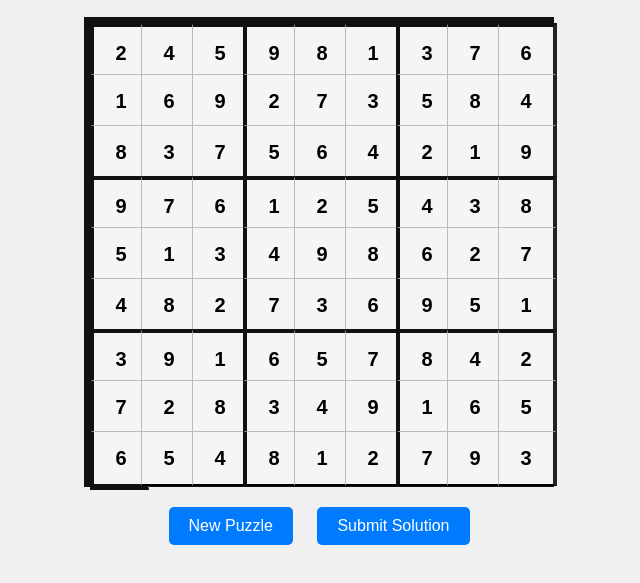
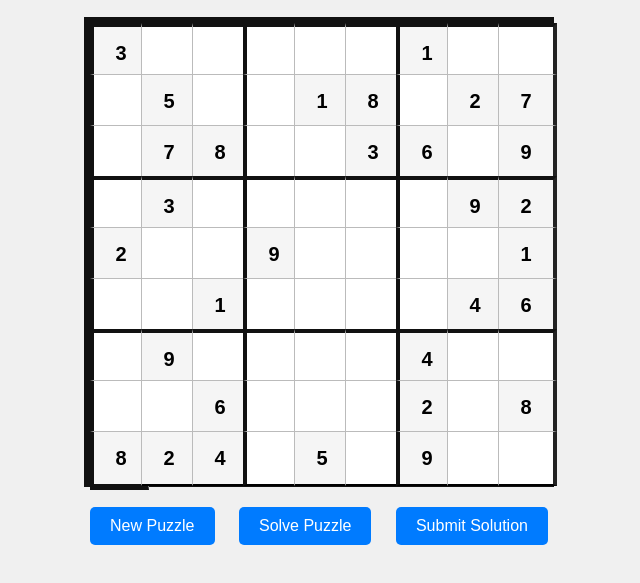
Before and after one commit to yetanotherco/zk_sudoku, a plain HTML site: page frontend/index.html in a window 1280 px wide. Shown: the part 81-664 px from the top of the page, without its empty margins (321-961 px from the left). Drawn offline with Linux system fonts and the light colour scheme.

Commit message:
feat: add random puzzle generator feat: add solve puzzle button

```diff
--- a/frontend/index.html
+++ b/frontend/index.html
@@ -12,6 +12,7 @@
     <div id="sudoku-grid"></div>
     <div class="buttons">
         <button onclick="generateNewPuzzle()">New Puzzle</button>
+        <button onclick="solveCurrentPuzzle()">Solve Puzzle</button>
         <button onclick="submitSolution()">Submit Solution</button>
     </div>
     <div id="response" style="margin-top: 20px;"></div>
--- a/frontend/script.js
+++ b/frontend/script.js
@@ -1,6 +1,83 @@
-// Sample initial puzzle (can be replaced with a real generator)
-// const samplePuzzle = "2...8.3...6..7..84.3.5..2.9...1.54.8.........4.27.6...3.1..7.4.72..4..6...4.1...3";
-const samplePuzzle = "245981376169273584837564219976125438513498627482736951391657842728349165654812793"
+// Store the initial state of the current puzzle.
+let currentPuzzleInitialState = ""; // Will be set by generateNewPuzzle on load
+
+// Helper functions for Sudoku generation
+function shuffleArray(array) {
+    for (let i = array.length - 1; i > 0; i--) {
+        const j = Math.floor(Math.random() * (i + 1));
+        [array[i], array[j]] = [array[j], array[i]];
+    }
+}
+
+function isValidPlacement(board, row, col, num) {
+    // Check row: Ensure number is not already in the current row
+    for (let x = 0; x < 9; x++) {
+        if (board[row * 9 + x] === num) {
+            return false;
+        }
+    }
+    // Check column: Ensure number is not already in the current column
+    for (let y = 0; y < 9; y++) {
+        if (board[y * 9 + col] === num) {
+            return false;
+        }
+    }
+    // Check 3x3 subgrid: Ensure number is not in the 3x3 subgrid
+    const startRow = row - row % 3;
+    const startCol = col - col % 3;
+    for (let i = 0; i < 3; i++) {
+        for (let j = 0; j < 3; j++) {
+            if (board[(startRow + i) * 9 + (startCol + j)] === num) {
+                return false;
+            }
+        }
+    }
+    return true; // Number can be placed
+}
+
+// Backtracking solver to fill a Sudoku board
+// board is a 1D array of 81 numbers, 0 for empty
+function solveSudoku(board) {
+    for (let i = 0; i < 81; i++) {
+        if (board[i] === 0) { // Find an empty cell
+            let numbers = [1, 2, 3, 4, 5, 6, 7, 8, 9];
+            shuffleArray(numbers); // Try numbers in a random order
+
+            for (let num of numbers) {
+                if (isValidPlacement(board, Math.floor(i / 9), i % 9, num)) {
+                    board[i] = num; // Place the number
+                    if (solveSudoku(board)) { // Recursively solve
+                        return true; // Solution found
+                    }
+                    board[i] = 0; // Backtrack: reset cell and try next number
+                }
+            }
+            return false; // No valid number found for this cell, trigger backtracking
+        }
+    }
+    return true; // All cells are filled, solution found
+}
+
+// Generates a new Sudoku puzzle string (initial state)
+function generateSudokuBoardString() {
+    let board = Array(81).fill(0);
+    solveSudoku(board); // Fill the board completely with a valid Sudoku solution
+
+    // Remove some numbers to create a puzzle.
+    // Aim for a puzzle with a reasonable number of clues (e.g., 25-35).
+    // This means removing 81 - (25 to 35) = 46 to 56 cells.
+    // Let's remove around 50 cells to leave 31 clues.
+    let cellsToRemove = 50;
+    let indices = Array.from({length: 81}, (_, k) => k); // Get all cell indices
+    shuffleArray(indices); // Shuffle indices to remove cells randomly
+
+    for (let i = 0; i < cellsToRemove; i++) {
+        board[indices[i]] = 0; // Set cell to 0 (empty)
+    }
+
+    // Convert the board (0s for empty) to a string ('.' for empty)
+    return board.map(num => (num === 0 ? "." : String(num))).join("");
+}
 
 function createGrid() {
     const grid = document.getElementById("sudoku-grid");
@@ -27,11 +104,30 @@ function loadPuzzle(puzzle) {
 }
 
 function generateNewPuzzle() {
-    // In a real app, fetch a new puzzle from a server or generate one
-    loadPuzzle(samplePuzzle);
+    // Generate a new Sudoku puzzle string
+    currentPuzzleInitialState = generateSudokuBoardString();
+    // Load the new puzzle into the grid
+    loadPuzzle(currentPuzzleInitialState);
+    // Clear any previous response messages
     document.getElementById("response").innerHTML = "";
 }
 
+function solveCurrentPuzzle() {
+    // Convert the current puzzle string to a board array (0 for empty)
+    let board = currentPuzzleInitialState.split("").map(char => (char === "." ? 0 : parseInt(char)));
+
+    // Solve the Sudoku puzzle (solveSudoku modifies the board in place)
+    if (solveSudoku(board)) {
+        // Convert the solved board array back to a string
+        const solutionString = board.map(num => String(num)).join("");
+        // Load the solution onto the grid
+        loadPuzzle(solutionString);
+        document.getElementById("response").innerHTML = "Puzzle solved!";
+    } else {
+        // This should ideally not happen if generateSudokuBoardString always produces solvable puzzles
+        document.getElementById("response").innerHTML = "Could not solve the puzzle.";
+    }
+}
 function getSolution() {
     const cells = document.querySelectorAll(".cell");
     let solution = "";
@@ -42,7 +138,7 @@ function getSolution() {
 }
 
 async function submitSolution() {
-    const initialState = samplePuzzle; // Replace with actual initial state
+    const initialState = currentPuzzleInitialState; // Use the currently loaded puzzle's initial state
     const solution = getSolution();
     const data = {
         initial_state: initialState,
@@ -51,7 +147,7 @@ async function submitSolution() {
 
     // Show spinner
     const responseDiv = document.getElementById("response");
-    responseDiv.innerHTML = '<span class="spinner"></span> Submitting...';
+    responseDiv.innerHTML = '<span class="spinner"></span> Submitting... It may take 1 or 2 minutes.';
 
     try {
         const response = await fetch("http://localhost:9090/check_solution", {
@@ -61,8 +157,10 @@ async function submitSolution() {
             },
             body: JSON.stringify(data)
         });
-
-        if (!response.ok) throw new Error("Server error");
+        if (!response.ok) {
+            let errorText = await response.json();
+            throw new Error(errorText);
+        }
 
         const result = await response.json();
         const batchMerkleRoot = result.batch_merkle_root
@@ -79,4 +177,5 @@ async function submitSolution() {
 
 // Initialize grid on page load
 createGrid();
-loadPuzzle(samplePuzzle);
+// loadPuzzle(currentPuzzleInitialState); // Load the initial default puzzle
+generateNewPuzzle(); // Generate and load a new random puzzle on page load
```
Also changed, not shown: 1 other file.
